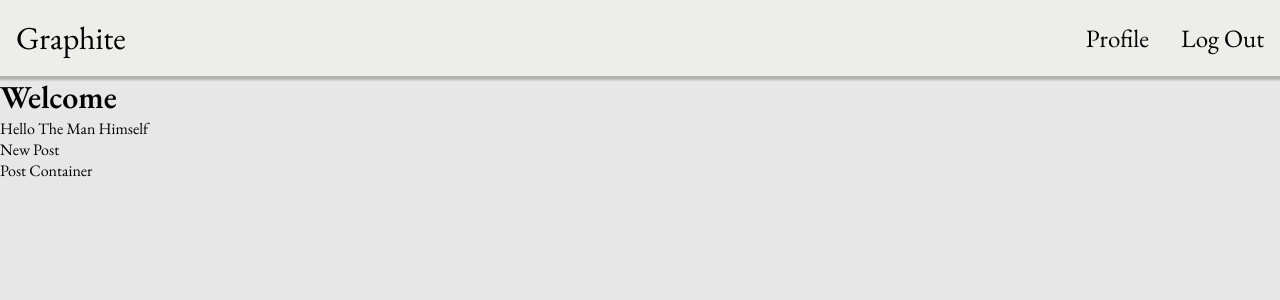
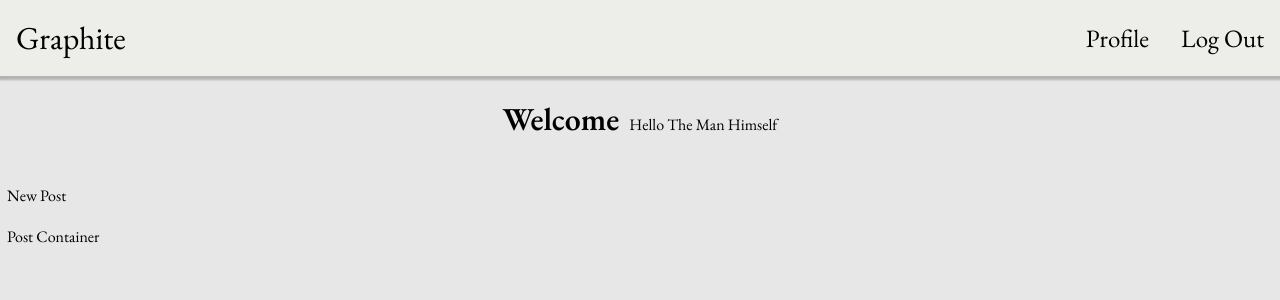
Before and after one commit to AminuMado/blog_client, a React (Create React App) app: page /profile in a window 1280 px wide. Shown: the top 300 px of the page. Built offline with nearby package versions, Linux system fonts and the light colour scheme.

Commit message:
update styling:profile

```diff
--- a/src/App.css
+++ b/src/App.css
@@ -460,3 +460,18 @@
 .comment__details-date img {
   width: 17px;
 }
+/* Profile */
+.profile-container {
+  display: grid;
+  padding: 7px;
+  gap: 20px;
+}
+.profile-header {
+  display: flex;
+  align-items: baseline;
+  padding: 15px 2px;
+  margin-bottom: 10px;
+  gap: 10px;
+  justify-content: center;
+  justify-items: center;
+}
```
